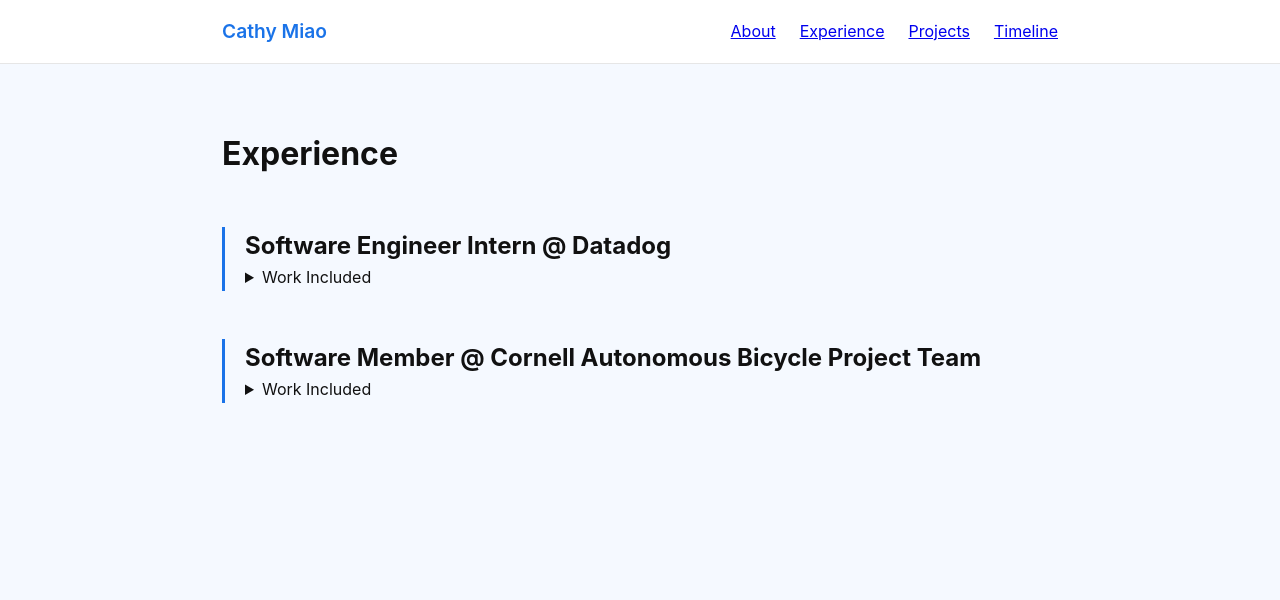
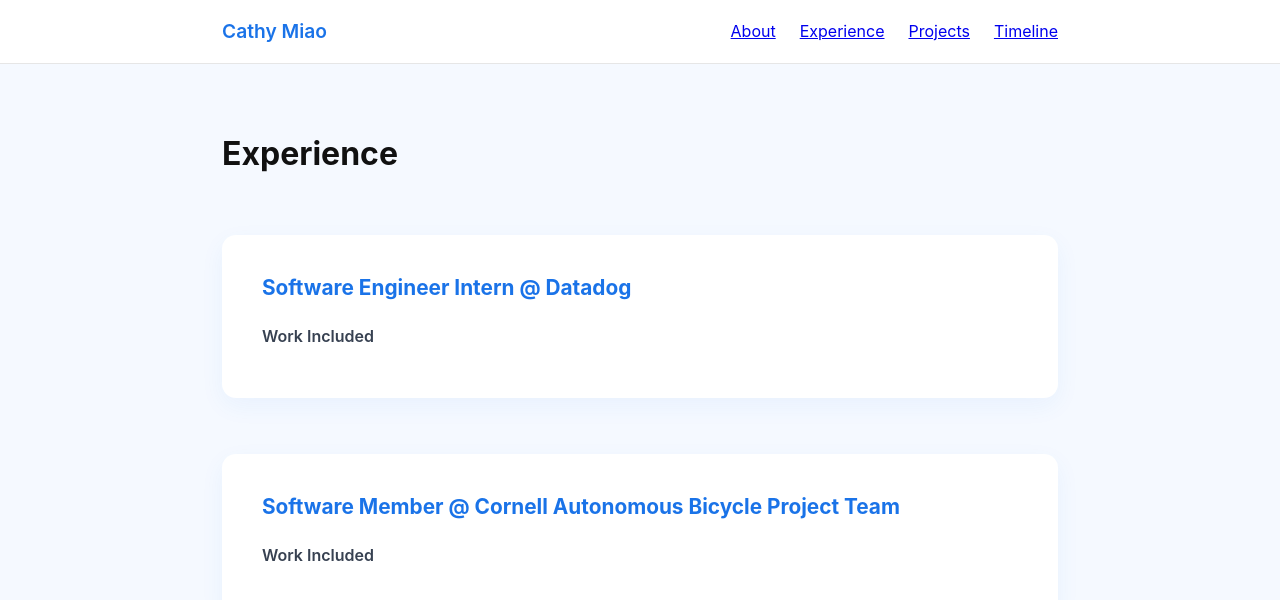
Before and after one commit to cathymiao04/digitalportfolio, a Jekyll site: the page built from experience.md, in a window 1280 px wide. Shown: the top 600 px of the page. Built offline with Jekyll 4.4.1, drawn with Linux system fonts in a browser that asks for light colours.

Commit message:
Update style.css

```diff
--- a/assets/css/style.css
+++ b/assets/css/style.css
@@ -61,19 +61,42 @@ body {
 }
 
 .experience-block {
-  margin-top: 3rem;
-  padding-left: 1.25rem;
-  border-left: 3px solid #1a73e8;
+  margin-top: 3.5rem;
+  padding: 2.25rem 2.5rem;
+  background: #ffffff;
+  border-radius: 14px;
+  box-shadow: 0 8px 24px rgba(26, 115, 232, 0.06);
 }
 
-.experience-meta {
-  font-size: 0.85rem;
-  color: #666;
+.experience-title {
+  font-size: 1.3rem;
+  font-weight: 700;
+  color: #1a73e8;
+  margin-bottom: 1.25rem;
 }
 
-.experience-tech {
-  font-size: 0.9rem;
-  color: #555;
+.experience-details summary {
+  cursor: pointer;
+  font-weight: 600;
+  color: #374151;
+  margin-bottom: 0.75rem;
+  list-style: none;
+}
+
+.experience-details summary::-webkit-details-marker {
+  display: none;
+}
+
+.experience-details ul {
+  margin-top: 1rem;
+  margin-left: 1.25rem;
+  max-width: 760px;
+}
+
+.experience-details li {
+  margin-bottom: 0.75rem;
+  line-height: 1.6;
+  color: #333;
 }
 
 .project-carousel {
```
